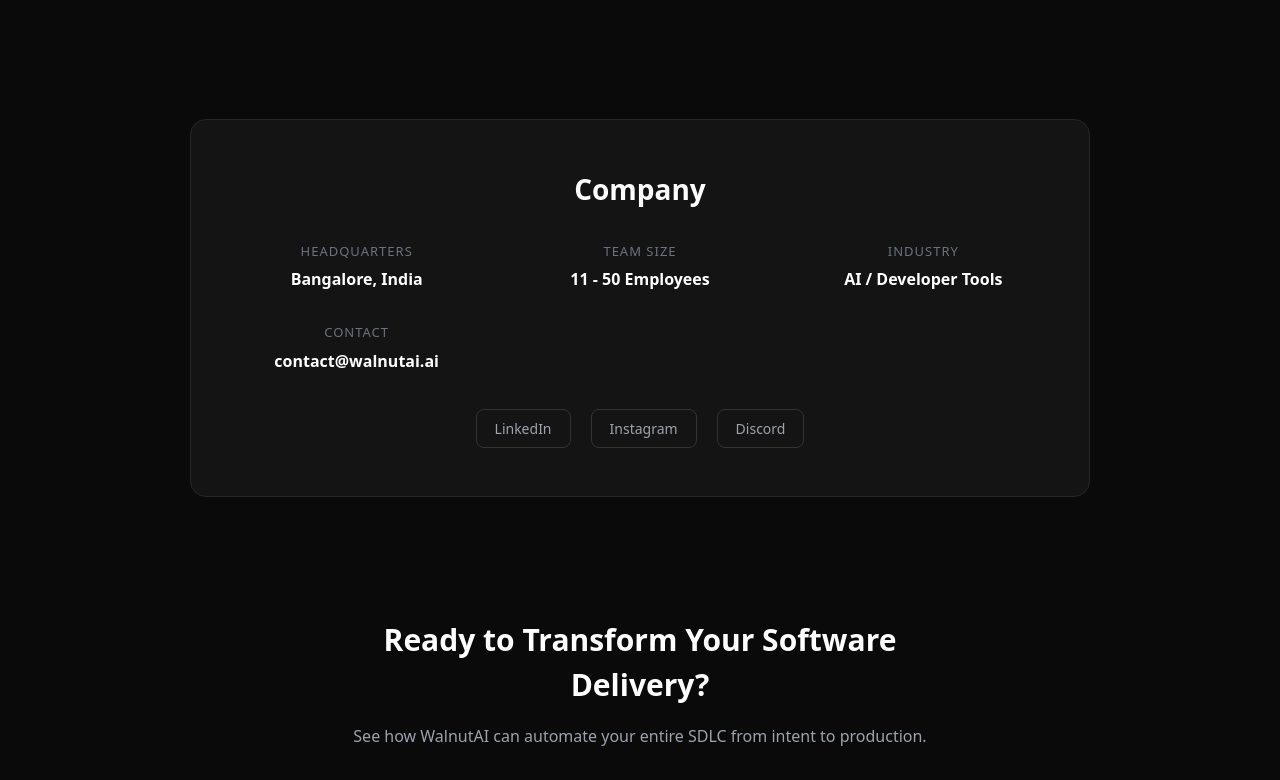
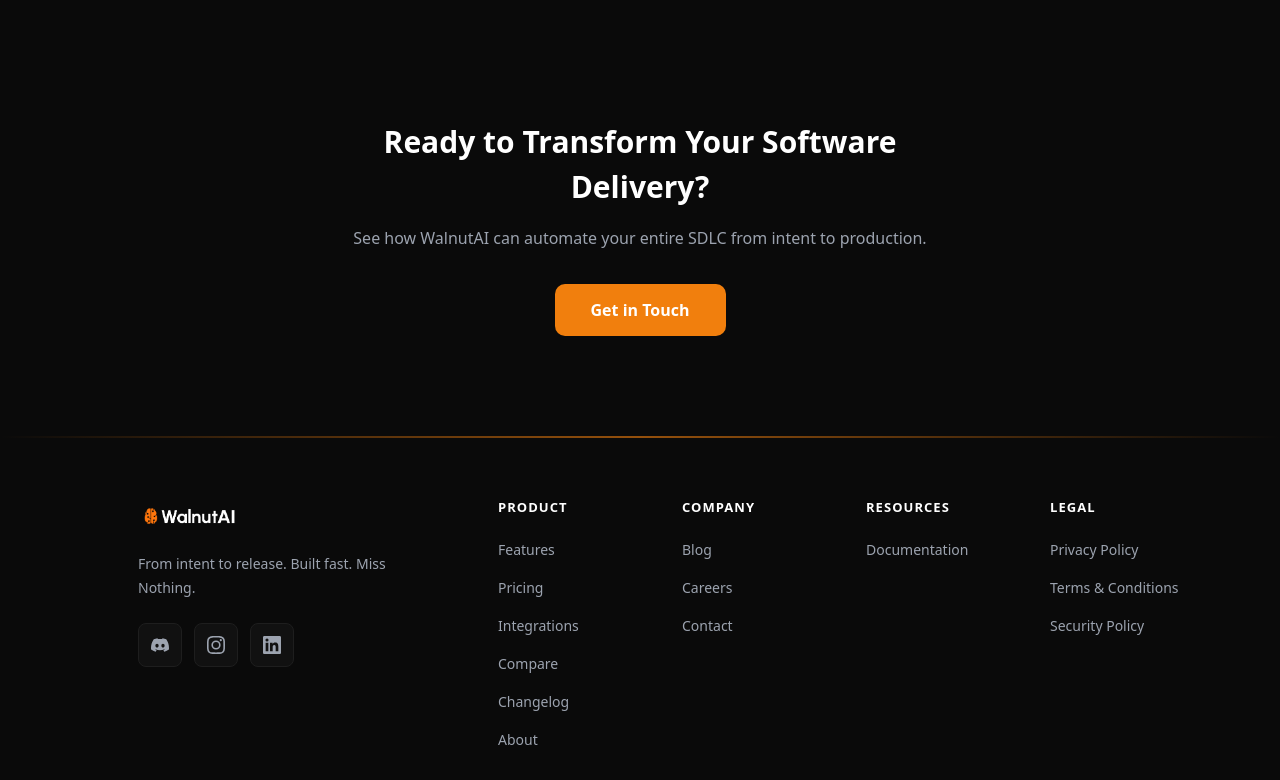
Before and after one commit to Ganesh-Ramakrishnan/walnut-webiste, a Next.js app: page /about in a window 1280 px wide. Shown: the part 2195-2975 px from the top of the page. Built offline with nearby package versions, Linux system fonts and the light colour scheme.

Commit message:
change and update

```diff
--- a/src/app/about/page.tsx
+++ b/src/app/about/page.tsx
@@ -342,164 +342,6 @@
           </div>
         </section>
 
-        {/* Company Info */}
-        <section style={{ background: "#0a0a0a", padding: "60px 24px" }}>
-          <div
-            style={{
-              maxWidth: 900,
-              margin: "0 auto",
-              background: "#141414",
-              border: "1px solid #262626",
-              borderRadius: 16,
-              padding: "48px 40px",
-            }}
-          >
-            <h2
-              style={{
-                color: "#fff",
-                fontSize: 28,
-                fontWeight: 700,
-                marginBottom: 32,
-                textAlign: "center",
-              }}
-            >
-              Company
-            </h2>
-            <div
-              style={{
-                display: "grid",
-                gridTemplateColumns: "repeat(auto-fit, minmax(200px, 1fr))",
-                gap: 32,
-                textAlign: "center",
-              }}
-            >
-              <div>
-                <p
-                  style={{
-                    color: "#6b7280",
-                    fontSize: 13,
-                    textTransform: "uppercase",
-                    letterSpacing: 1,
-                    marginBottom: 6,
-                  }}
-                >
-                  Headquarters
-                </p>
-                <p style={{ color: "#fff", fontSize: 16, fontWeight: 600 }}>
-                  Bangalore, India
-                </p>
-              </div>
-              <div>
-                <p
-                  style={{
-                    color: "#6b7280",
-                    fontSize: 13,
-                    textTransform: "uppercase",
-                    letterSpacing: 1,
-                    marginBottom: 6,
-                  }}
-                >
-                  Team Size
-                </p>
-                <p style={{ color: "#fff", fontSize: 16, fontWeight: 600 }}>
-                  11 - 50 Employees
-                </p>
-              </div>
-              <div>
-                <p
-                  style={{
-                    color: "#6b7280",
-                    fontSize: 13,
-                    textTransform: "uppercase",
-                    letterSpacing: 1,
-                    marginBottom: 6,
-                  }}
-                >
-                  Industry
-                </p>
-                <p style={{ color: "#fff", fontSize: 16, fontWeight: 600 }}>
-                  AI / Developer Tools
-                </p>
-              </div>
-              <div>
-                <p
-                  style={{
-                    color: "#6b7280",
-                    fontSize: 13,
-                    textTransform: "uppercase",
-                    letterSpacing: 1,
-                    marginBottom: 6,
-                  }}
-                >
-                  Contact
-                </p>
-                <p style={{ color: "#fff", fontSize: 16, fontWeight: 600 }}>
-                  contact@walnutai.ai
-                </p>
-              </div>
-            </div>
-
-            {/* Social Links */}
-            <div
-              style={{
-                display: "flex",
-                justifyContent: "center",
-                gap: 20,
-                marginTop: 36,
-              }}
-            >
-              <a
-                href="https://www.linkedin.com/company/wal-nut/"
-                target="_blank"
-                rel="noopener noreferrer"
-                style={{
-                  color: "#9ca3af",
-                  fontSize: 14,
-                  textDecoration: "none",
-                  padding: "8px 18px",
-                  border: "1px solid #333",
-                  borderRadius: 8,
-                  transition: "border-color 0.2s, color 0.2s",
-                }}
-              >
-                LinkedIn
-              </a>
-              <a
-                href="https://www.instagram.com/meet_walnutai/"
-                target="_blank"
-                rel="noopener noreferrer"
-                style={{
-                  color: "#9ca3af",
-                  fontSize: 14,
-                  textDecoration: "none",
-                  padding: "8px 18px",
-                  border: "1px solid #333",
-                  borderRadius: 8,
-                  transition: "border-color 0.2s, color 0.2s",
-                }}
-              >
-                Instagram
-              </a>
-              <a
-                href="https://discord.gg/Tcw88yu6q"
-                target="_blank"
-                rel="noopener noreferrer"
-                style={{
-                  color: "#9ca3af",
-                  fontSize: 14,
-                  textDecoration: "none",
-                  padding: "8px 18px",
-                  border: "1px solid #333",
-                  borderRadius: 8,
-                  transition: "border-color 0.2s, color 0.2s",
-                }}
-              >
-                Discord
-              </a>
-            </div>
-          </div>
-        </section>
-
         {/* CTA */}
         <section
           style={{
--- a/src/app/pricing/page.tsx
+++ b/src/app/pricing/page.tsx
@@ -125,7 +125,7 @@
 /* comparison-table rows: [feature, free, explorer, team, enterprise] */
 const comparisonRows: [string, string, string, string, string][] = [
   ["Projects", "Unlimited", "Up to 5", "Unlimited", "Unlimited"],
-  ["Users", "Up to 10", "Up to 5", "Up to 10", "Unlimited"],
+  ["Users", "Unlimited", "Up to 5", "Up to 10", "Unlimited"],
   ["Story generation (BRD/FRS/Audio/Video)", "\u2713", "\u2713", "\u2713", "\u2713"],
   ["Role based access (custom roles)", "\u2713", "\u2014", "\u2014", "\u2713"],
   ["Custom domains", "\u2713", "\u2014", "\u2713", "\u2713"],
@@ -137,13 +137,13 @@
   ["Test data management", "\u2713", "\u2014", "\u2713", "\u2713"],
   ["Gap analysis (stories \u2192 code \u2192 tests)", "\u2713", "\u2713", "\u2713", "\u2713"],
   ["Jira / Azure integration", "\u2713", "\u2713", "\u2713", "\u2713"],
-  ["Figma integration", "Coming Soon", "\u2713", "\u2713", "\u2713"],
+  ["Figma integration", "\u2713", "\u2713", "\u2713", "\u2713"],
   ["Test suites & execution", "\u2713", "\u2713", "\u2713", "\u2713"],
   ["Web & API execution (hybrid)", "\u2713", "\u2014", "\u2713", "\u2713"],
   ["Exportable execution reports", "\u2713", "\u2014", "\u2713", "\u2713"],
   ["Shareable gap reports", "\u2713", "\u2713", "\u2713", "\u2713"],
   ["GitLab / GitHub / Bitbucket / Azure", "\u2713", "\u2014", "\u2713", "\u2713"],
-  ["Mobile test execution (Android/iOS)", "Coming Soon", "\u2014", "\u2713", "\u2713"],
+  ["Mobile test execution (Android/iOS)", "\u2713", "\u2014", "\u2713", "\u2713"],
   ["Import from Qtest / TestRail", "Coming Soon", "\u2014", "\u2713", "\u2713"],
   ["Ticket based support", "\u2713", "\u2014", "\u2713", "\u2713"],
   ["SSO / SAML", "\u2014", "\u2014", "\u2014", "\u2713"],
--- a/src/app/security/page.tsx
+++ b/src/app/security/page.tsx
@@ -157,7 +157,7 @@
             <li>GDPR-compliant breach notification (72-hour requirement)</li>
           </ul>
           <p>
-            <strong>Security Contact:</strong> <a href="mailto:security@walnutai.ai">security@walnutai.ai</a> — Available 24/7 for security incidents.
+            <strong>Security Contact:</strong> <a href="mailto:assist@walnutai.ai">assist@walnutai.ai</a> — Available 24/7 for security incidents.
           </p>
 
           <h2>7. Compliance &amp; Certifications</h2>
@@ -235,19 +235,16 @@
           </ul>
 
           <h2>11. Contact &amp; Support</h2>
-          <p><strong>General Inquiries:</strong></p>
-          <p>Email: <a href="mailto:security@walnutai.ai">security@walnutai.ai</a> — Response within 24 hours</p>
-
-          <p><strong>Security Vulnerabilities:</strong></p>
-          <p>Email: <a href="mailto:security@walnutai.ai">security@walnutai.ai</a> — Response within 48 hours</p>
-
-          <p><strong>Customer Support:</strong></p>
-          <p>Email: <a href="mailto:contact@walnutai.ai">contact@walnutai.ai</a> — Documentation available 24/7</p>
+          <p>
+            Contact us on:{" "}
+            <a href="mailto:assist@walnutai.ai">assist@walnutai.ai</a> or{" "}
+            <a href="mailto:contact@walnutai.ai">contact@walnutai.ai</a>
+          </p>
 
           <h3>Reporting Security Issues</h3>
           <p>If you discover a potential security vulnerability:</p>
           <ul>
-            <li>Email <a href="mailto:security@walnutai.ai">security@walnutai.ai</a> with details</li>
+            <li>Email <a href="mailto:assist@walnutai.ai">assist@walnutai.ai</a> with details</li>
             <li>Include description, steps to reproduce, and potential impact</li>
             <li>Do not publicly disclose until we&apos;ve addressed the issue</li>
             <li>We will acknowledge within 48 hours and provide updates</li>
--- a/src/components/Footer.tsx
+++ b/src/components/Footer.tsx
@@ -10,9 +10,9 @@
     { label: "Integrations", href: "/integrations" },
     { label: "Compare", href: "/compare" },
     { label: "Changelog", href: "/changelog" },
+    { label: "About", href: "https://simplify3x.com/about.html" },
   ],
   COMPANY: [
-    { label: "About", href: "/about" },
     { label: "Blog", href: "/blog" },
     { label: "Careers", href: "https://www.linkedin.com/company/wal-nut/jobs/" },
     { label: "Contact", href: "/contact" },
```
Also changed, not shown: src/app/contact/page.tsx (+11 -9 lines).
